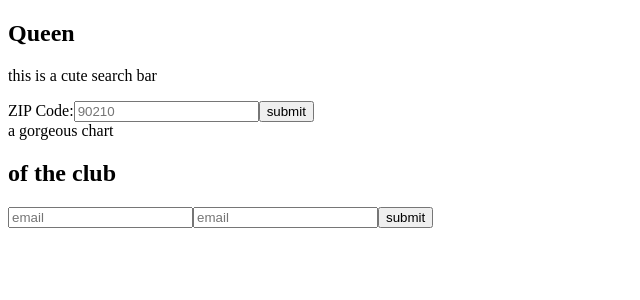
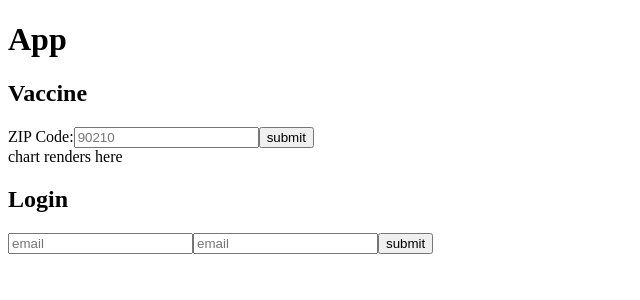
Before and after one commit to VaccineTracker/VaxxTrak, a React app: page / in a window 1280 px wide. Shown: the top 300 px of the page, without its empty margins (0-640 px from the left). Built offline with nearby package versions, Linux system fonts and the light colour scheme.

Commit message:
search integrated into vaccine component

```diff
--- a/src/App.jsx
+++ b/src/App.jsx
@@ -6,9 +6,10 @@ const App = () => {
 
   return (
     <div className="App">
-      <h2>Queen</h2>
+      <h1>App</h1>
+      <h2>Vaccine</h2>
       <Vaccine />
-      <h2>of the club</h2>
+      <h2>Login</h2>
       <Login />
     </div>
   );
--- a/src/components/Search.jsx
+++ b/src/components/Search.jsx
@@ -6,10 +6,12 @@ class Search extends React.Component {
     super(props);
 
     this.state = { zip: "" };
+
     this.handleChange = this.handleChange.bind(this);
     this.handleSubmit = this.handleSubmit.bind(this);
 
   };
+
   handleChange(evt) {
     this.setState({
       [evt.target.name]: evt.target.value
@@ -19,8 +21,9 @@ class Search extends React.Component {
   handleSubmit(evt) {
     evt.preventDefault(); //keeps page from reloading
     //will eventually take this input and pass it to Vaccine search
-    alert("looking good, feeling great: " + this.state.zip);
-    this.setState({ value: "" });
+    this.props.getZip(this.state);
+    this.setState({ zip: "" });
+
   };
 
     render() {
--- a/src/components/Vaccine.jsx
+++ b/src/components/Vaccine.jsx
@@ -5,16 +5,22 @@ import Search from "./Search.jsx";
 class Vaccine extends React.Component {
   constructor(props) {
     super(props);
+    this.state = { zip: '' };
+
+    this.getZip = this.getZip.bind(this);
+  }
+  getZip(zip) {
+    this.setState(zip)
   }
 
     render() {
       return (
         <div className="vaccineMain">
           <div className="search">
-            <p>this is a cute search bar</p>
+
             <Search getZip={this.getZip} />
           </div>
-          <div className="vaccineChart">a gorgeous chart</div>
+          <div className="vaccineChart"> chart renders here </div>
         </div>
       )
 
```
Also changed, not shown: 1 other file (tests, documents, lock files or other folders).
